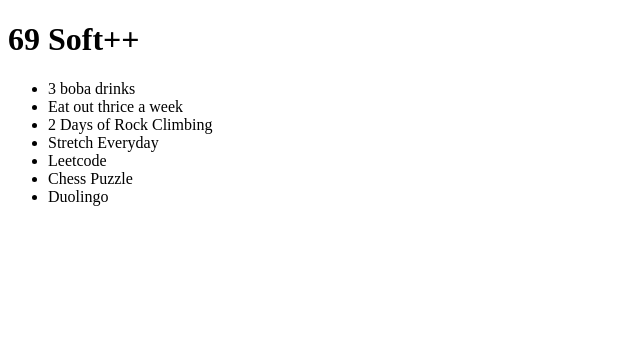
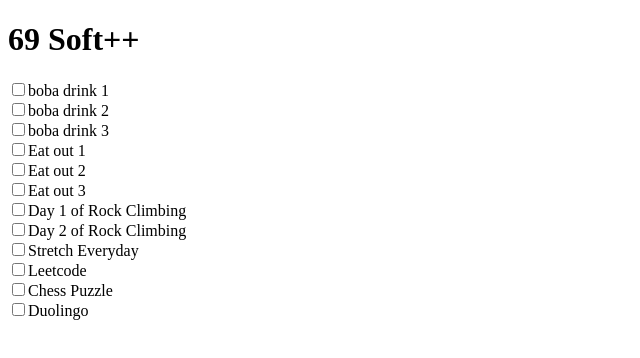
Before and after one commit to Nickthecan/TheSoft, a React (Vite) app: page / in a window 1280 px wide. Shown: the top 358 px of the page, without its empty margins (0-640 px from the left). Built offline with nearby package versions, Linux system fonts and the light colour scheme.

Commit message:
turned the unordered list into a checkbox list

```diff
--- a/src/pages/Home.jsx
+++ b/src/pages/Home.jsx
@@ -6,15 +6,32 @@
         <>
             <div className="home">
                 <h1>69 Soft++</h1>
-                <ul>
-                    <li>3 boba drinks</li>
-                    <li>Eat out thrice a week</li>
-                    <li>2 Days of Rock Climbing</li>
-                    <li>Stretch Everyday</li>
-                    <li>Leetcode</li>
-                    <li>Chess Puzzle</li>
-                    <li>Duolingo</li>
-                </ul>
+                <form action="">
+                    <input type="checkbox" id="boba1" />
+                    <label htmlFor="boba">boba drink 1</label><br/>
+                    <input type="checkbox" id="boba2" />
+                    <label htmlFor="boba">boba drink 2</label><br/>
+                    <input type="checkbox" id="boba3" />
+                    <label htmlFor="boba">boba drink 3</label><br/>
+                    <input type="checkbox" id="eat1" />
+                    <label htmlFor="eat">Eat out 1</label><br/>
+                    <input type="checkbox" id="eat2" />
+                    <label htmlFor="eat">Eat out 2</label><br/>
+                    <input type="checkbox" id="eat3" />
+                    <label htmlFor="eat">Eat out 3</label><br/>
+                    <input type="checkbox" id="rock1" />
+                    <label htmlFor="rock">Day 1 of Rock Climbing</label><br/>
+                    <input type="checkbox" id="rock2" />
+                    <label htmlFor="rock">Day 2 of Rock Climbing</label><br/>
+                    <input type="checkbox" id="stretch" />
+                    <label htmlFor="stretch">Stretch Everyday</label><br/>
+                    <input type="checkbox" id="leetcode" />
+                    <label htmlFor="leetcode">Leetcode</label><br/>
+                    <input type="checkbox" id="chess" />
+                    <label htmlFor="chess">Chess Puzzle</label><br/>
+                    <input type="checkbox" id="duolingo" />
+                    <label htmlFor="duolingo">Duolingo</label><br/>
+                </form>
             </div>
         </>
     );
```
